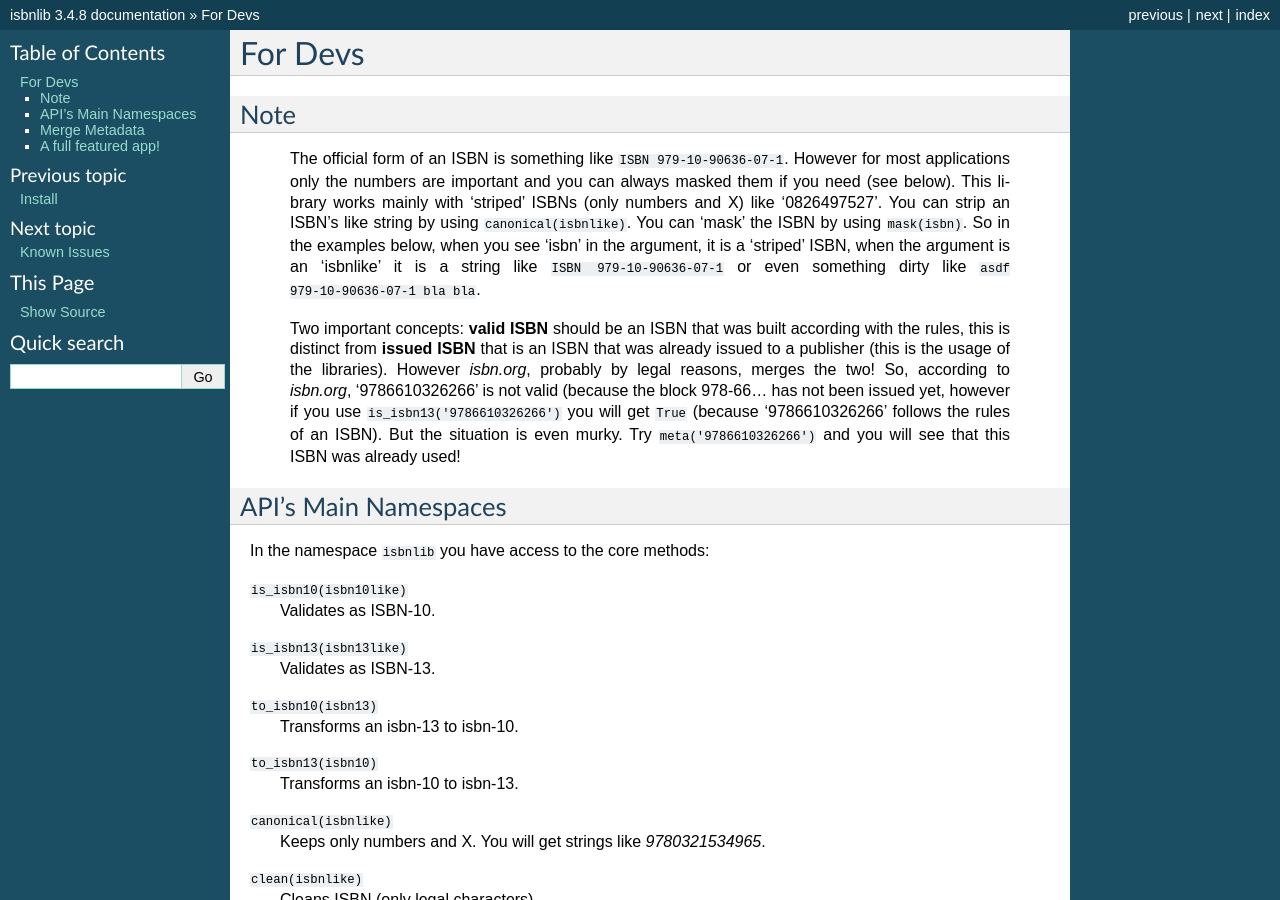
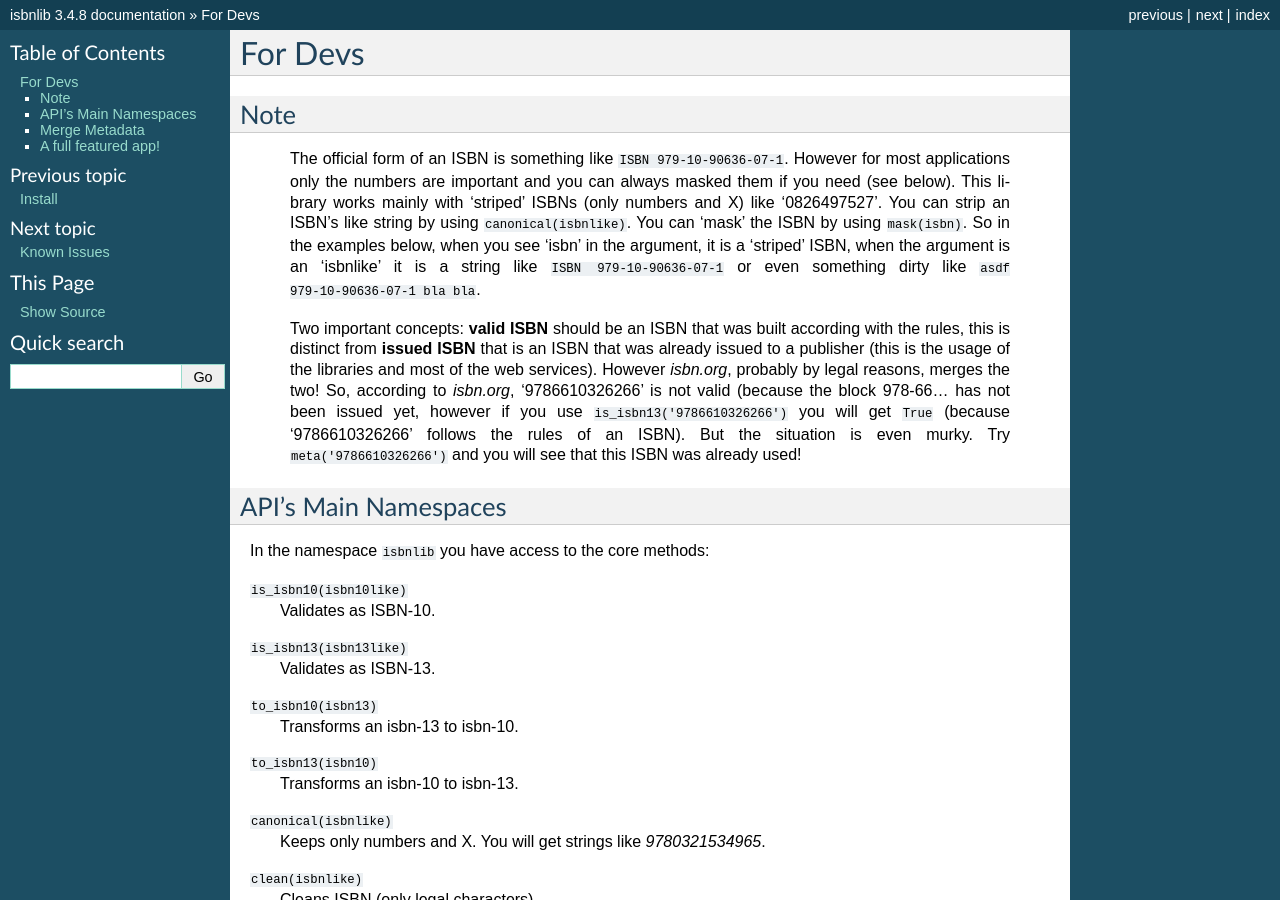
Before and after one commit to rysto3/isbnlib, a Sphinx documentation site: the page built from docs/devs.rst, in a window 1280 px wide and 900 px high. Built offline with Sphinx 7.4.7, drawn with Linux system fonts in a browser that asks for light colours.

Commit message:
comments

```diff
--- a/README.rst
+++ b/README.rst
@@ -65,7 +65,8 @@ Note
 
    Two important concepts: **valid ISBN** should be an ISBN that was built according with the rules,
    this is distinct from **issued ISBN** that is an ISBN that was already issued to a publisher
-   (this is the usage of the libraries). However *isbn.org*, probably by legal reasons, merges the two!
+   (this is the usage of the libraries and most of the web services).
+   However *isbn.org*, probably by legal reasons, merges the two!
    So, according to *isbn.org*, '9786610326266' is not valid (because the block 978-66... has not been issued yet,
    however if you use ``is_isbn13('9786610326266')`` you will get ``True`` (because '9786610326266' follows
    the rules of an ISBN). But the situation is even murky. Try ``meta('9786610326266')`` and you will
--- a/docs/devs.rst
+++ b/docs/devs.rst
@@ -15,7 +15,8 @@ Note
 
    Two important concepts: **valid ISBN** should be an ISBN that was built according with the rules,
    this is distinct from **issued ISBN** that is an ISBN that was already issued to a publisher
-   (this is the usage of the libraries). However *isbn.org*, probably by legal reasons, merges the two!
+   (this is the usage of the libraries and most of the web services).
+   However *isbn.org*, probably by legal reasons, merges the two!
    So, according to *isbn.org*, '9786610326266' is not valid (because the block 978-66... has not been issued yet,
    however if you use ``is_isbn13('9786610326266')`` you will get ``True`` (because '9786610326266' follows
    the rules of an ISBN). But the situation is even murky. Try ``meta('9786610326266')`` and you will
```
